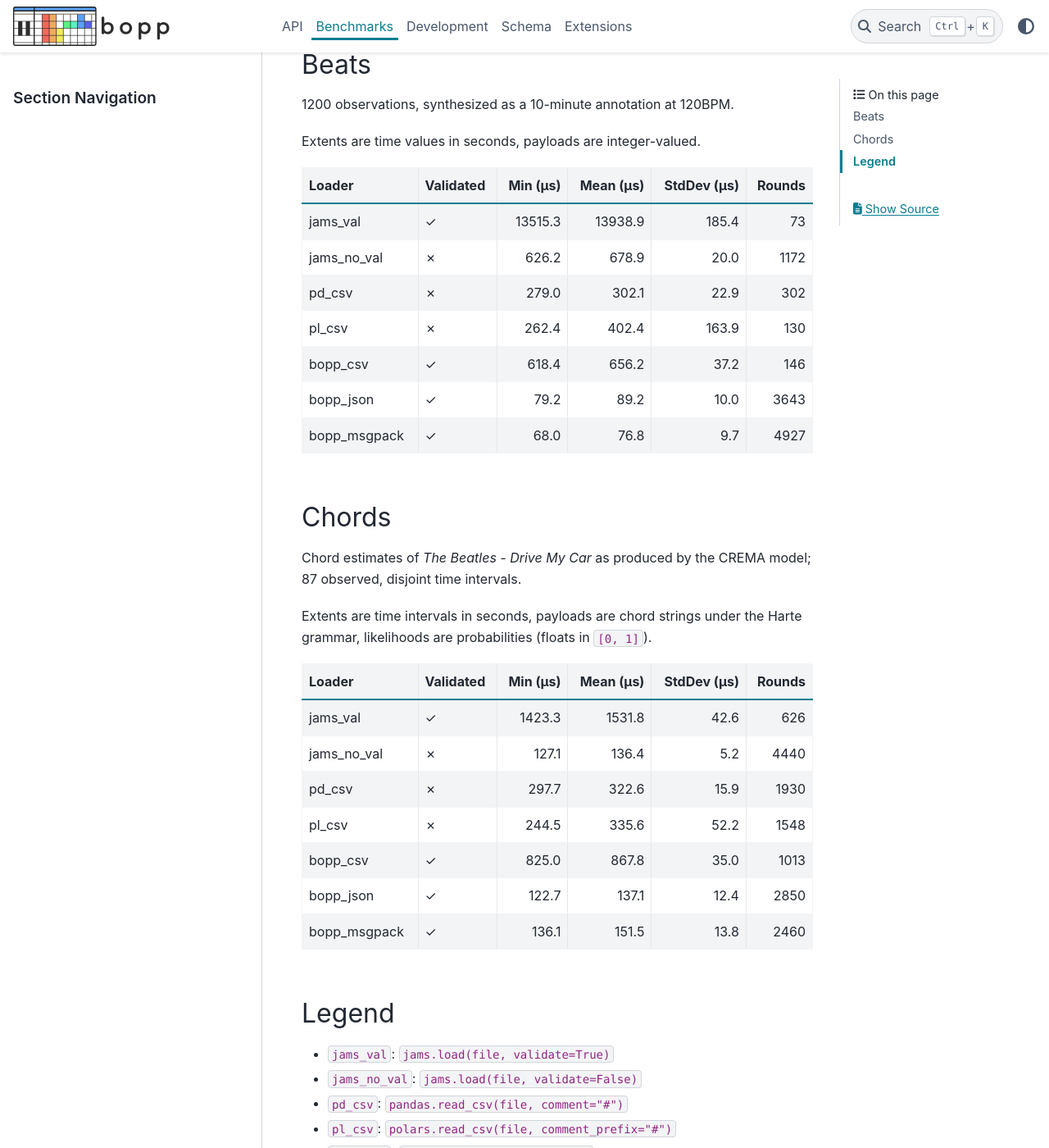
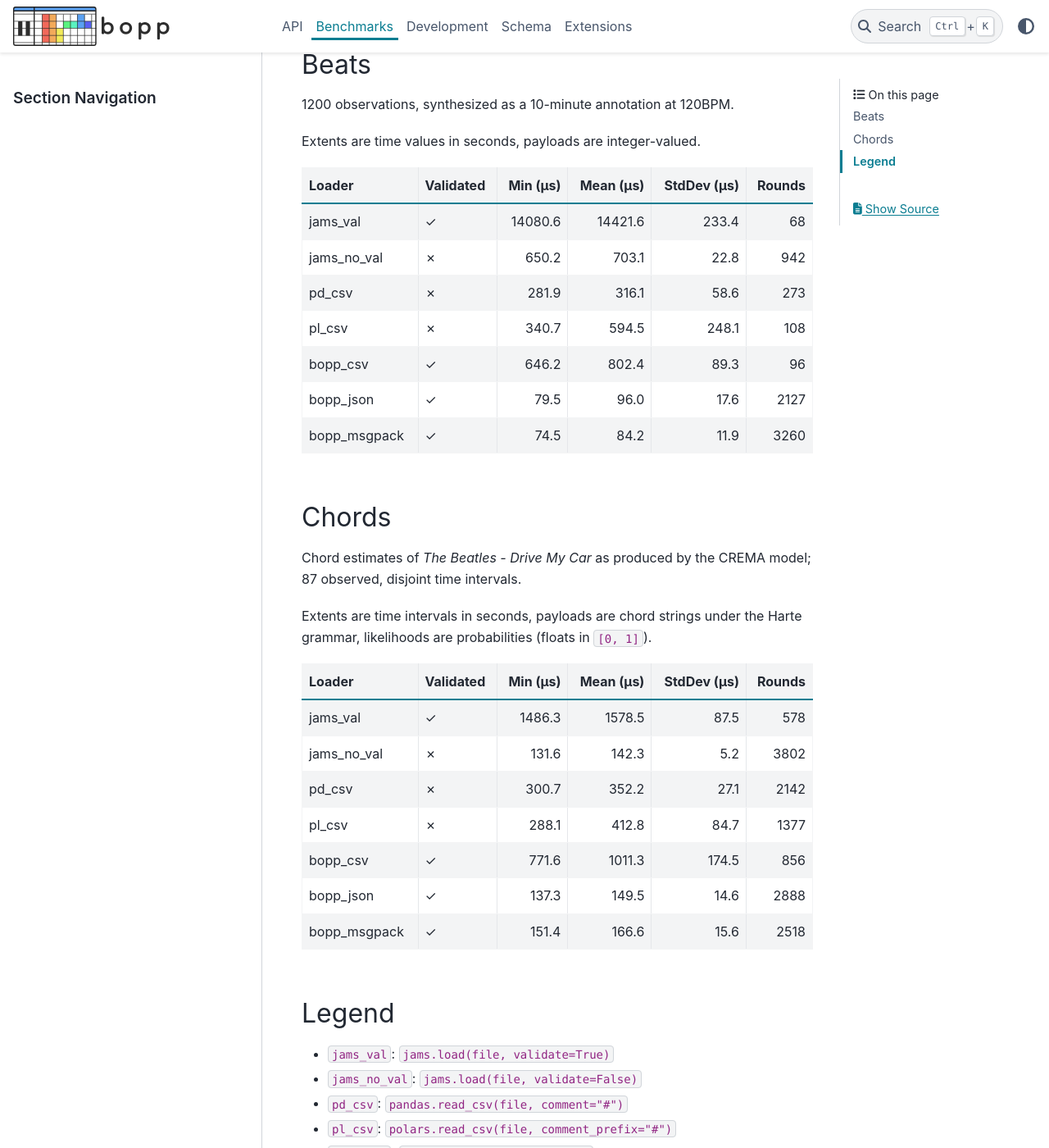
Before and after one commit to bmcfee/bopp, a Sphinx documentation site: the page built from docs/benchmarks.md, in a window 1280 px wide and 1400 px high, scrolled down 467 px. Shown: the whole window at 82% size. Built offline with Sphinx 7.4.7 and the PyData theme 0.15.4, drawn with Linux system fonts in a browser that asks for light colours.

Commit message:
updating benchmarks

```diff
--- a/docs/benchmarks.md
+++ b/docs/benchmarks.md
@@ -21,13 +21,14 @@ Extents are time values in seconds, payloads are integer-valued.
 
 | Loader       | Validated   |   Min (μs) |   Mean (μs) |   StdDev (μs) |   Rounds |
 |:-------------|:------------|-----------:|------------:|--------------:|---------:|
-| jams_val     | ✓           |    13515.3 |     13938.9 |         185.4 |       73 |
-| jams_no_val  | ✗           |      626.2 |       678.9 |          20.0 |     1172 |
-| pd_csv       | ✗           |      279.0 |       302.1 |          22.9 |      302 |
-| pl_csv       | ✗           |      262.4 |       402.4 |         163.9 |      130 |
-| bopp_csv     | ✓           |      618.4 |       656.2 |          37.2 |      146 |
-| bopp_json    | ✓           |       79.2 |        89.2 |          10.0 |     3643 |
-| bopp_msgpack | ✓           |       68.0 |        76.8 |           9.7 |     4927 |
+| jams_val     | ✓           |    14080.6 |     14421.6 |         233.4 |       68 |
+| jams_no_val  | ✗           |      650.2 |       703.1 |          22.8 |      942 |
+| pd_csv       | ✗           |      281.9 |       316.1 |          58.6 |      273 |
+| pl_csv       | ✗           |      340.7 |       594.5 |         248.1 |      108 |
+| bopp_csv     | ✓           |      646.2 |       802.4 |          89.3 |       96 |
+| bopp_json    | ✓           |       79.5 |        96.0 |          17.6 |     2127 |
+| bopp_msgpack | ✓           |       74.5 |        84.2 |          11.9 |     3260 |
+
 
 
 
@@ -42,13 +43,14 @@ likelihoods are probabilities (floats in `[0, 1]`).
 
 | Loader       | Validated   |   Min (μs) |   Mean (μs) |   StdDev (μs) |   Rounds |
 |:-------------|:------------|-----------:|------------:|--------------:|---------:|
-| jams_val     | ✓           |     1423.3 |      1531.8 |          42.6 |      626 |
-| jams_no_val  | ✗           |      127.1 |       136.4 |           5.2 |     4440 |
-| pd_csv       | ✗           |      297.7 |       322.6 |          15.9 |     1930 |
-| pl_csv       | ✗           |      244.5 |       335.6 |          52.2 |     1548 |
-| bopp_csv     | ✓           |      825.0 |       867.8 |          35.0 |     1013 |
-| bopp_json    | ✓           |      122.7 |       137.1 |          12.4 |     2850 |
-| bopp_msgpack | ✓           |      136.1 |       151.5 |          13.8 |     2460 |
+| jams_val     | ✓           |     1486.3 |      1578.5 |          87.5 |      578 |
+| jams_no_val  | ✗           |      131.6 |       142.3 |           5.2 |     3802 |
+| pd_csv       | ✗           |      300.7 |       352.2 |          27.1 |     2142 |
+| pl_csv       | ✗           |      288.1 |       412.8 |          84.7 |     1377 |
+| bopp_csv     | ✓           |      771.6 |      1011.3 |         174.5 |      856 |
+| bopp_json    | ✓           |      137.3 |       149.5 |          14.6 |     2888 |
+| bopp_msgpack | ✓           |      151.4 |       166.6 |          15.6 |     2518 |
+
 
 
 
```
